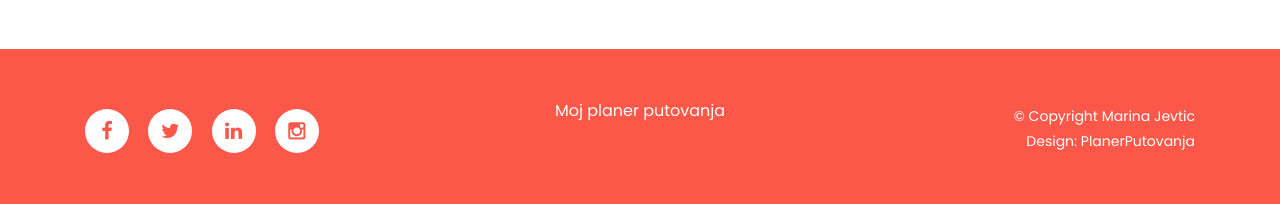
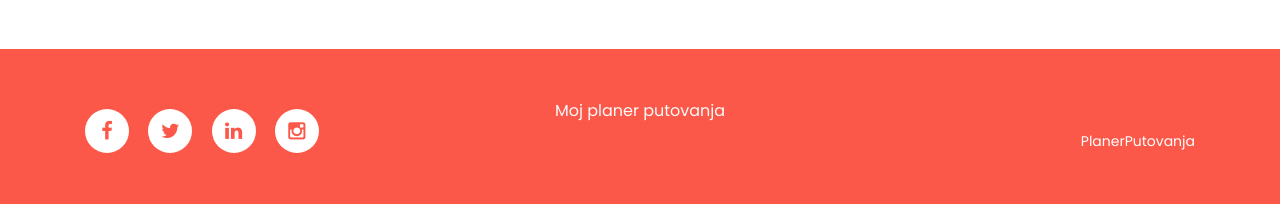
Before and after one commit to marinajevtic/PHP, a PHP site: page / in a window 1280 px wide. Shown: the part 2517-2721 px from the top of the page. Run offline with PHP 8.4, Linux system fonts and the light colour scheme; data that the repository does not hold is empty.

Commit message:
Second commit

```diff
--- a/index.php
+++ b/index.php
@@ -220,9 +220,9 @@
                 </div>
                 <div class="col-lg-4 col-xs-12">
                     <div class="left-text-content">
-                        <p>© Copyright Marina Jevtic
+                        <p>
 
-                        <br>Design: PlanerPutovanja</p>
+                        <br>PlanerPutovanja</p>
                     </div>
                 </div>
             </div>
```
